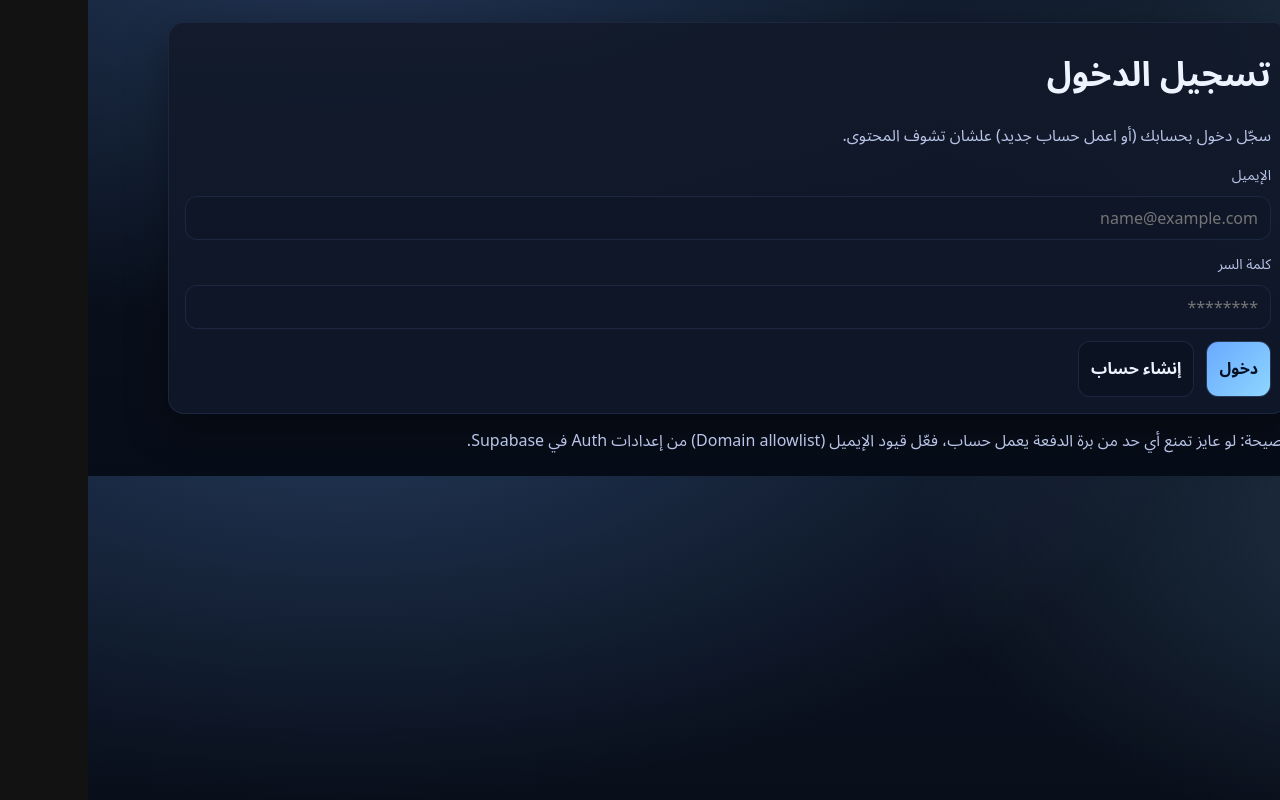
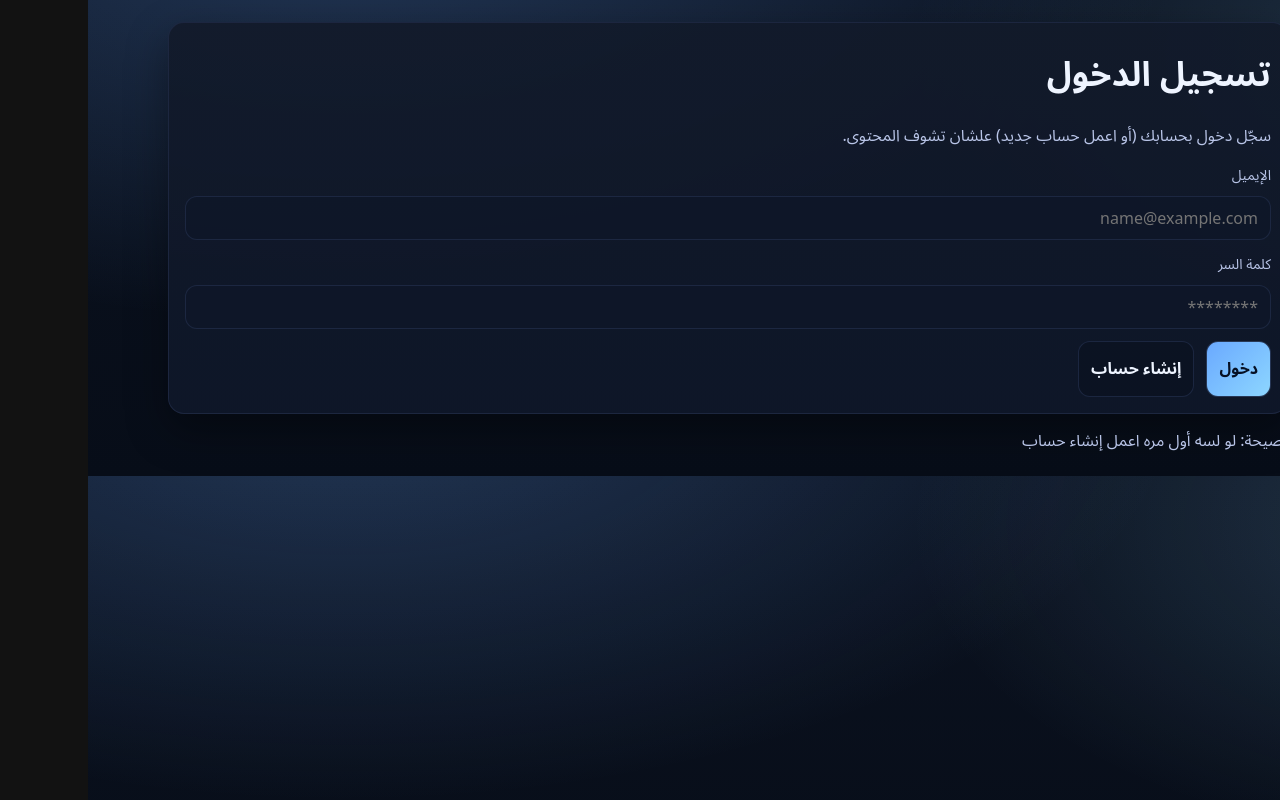
Before and after one commit to mohab-ui/batch-hub, a Next.js app: page /login in a window 1280 px wide. Built offline with nearby package versions, Linux system fonts and the light colour scheme; no server answers.

Commit message:
Remove signup domain allowlist tip

```diff
--- a/app/login/page.tsx
+++ b/app/login/page.tsx
@@ -116,8 +116,7 @@ export default function LoginPage() {
       </div>
 
       <p className="muted" style={{ marginTop: 12 }}>
-        نصيحة: لو عايز تمنع أي حد من برة الدفعة يعمل حساب، فعّل قيود الإيميل
-        (Domain allowlist) من إعدادات Auth في Supabase.
+        نصيحة: لو لسه أول مره اعمل إنشاء حساب
       </p>
     </main>
   );
```
